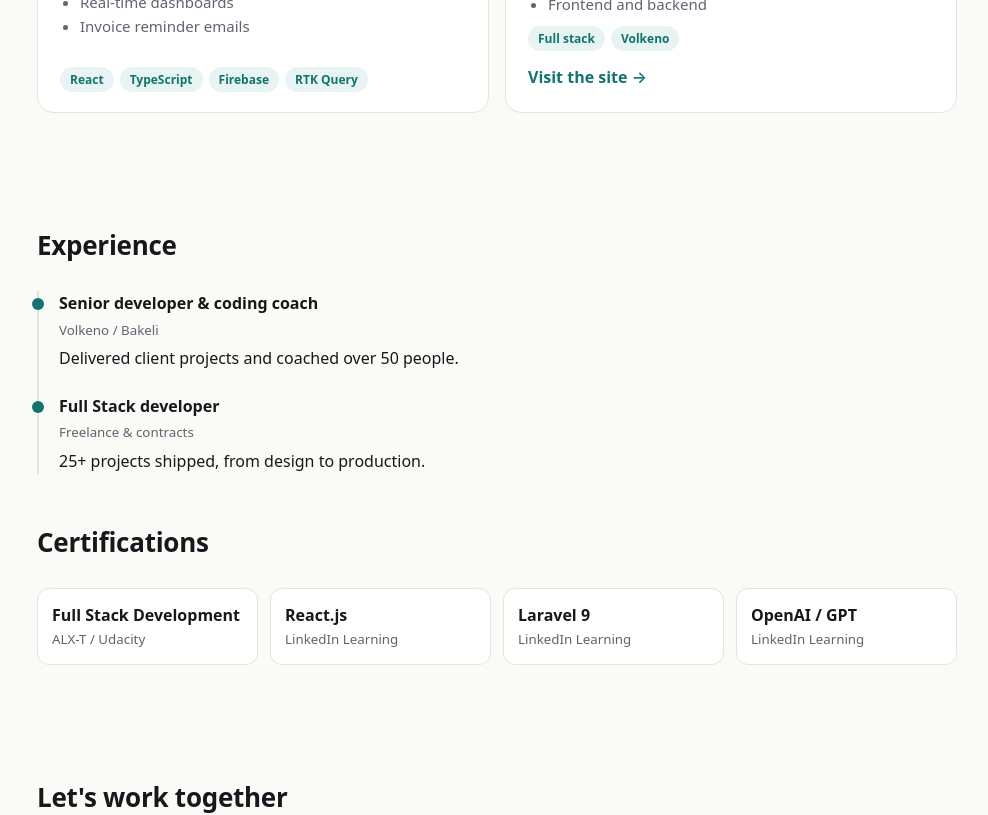
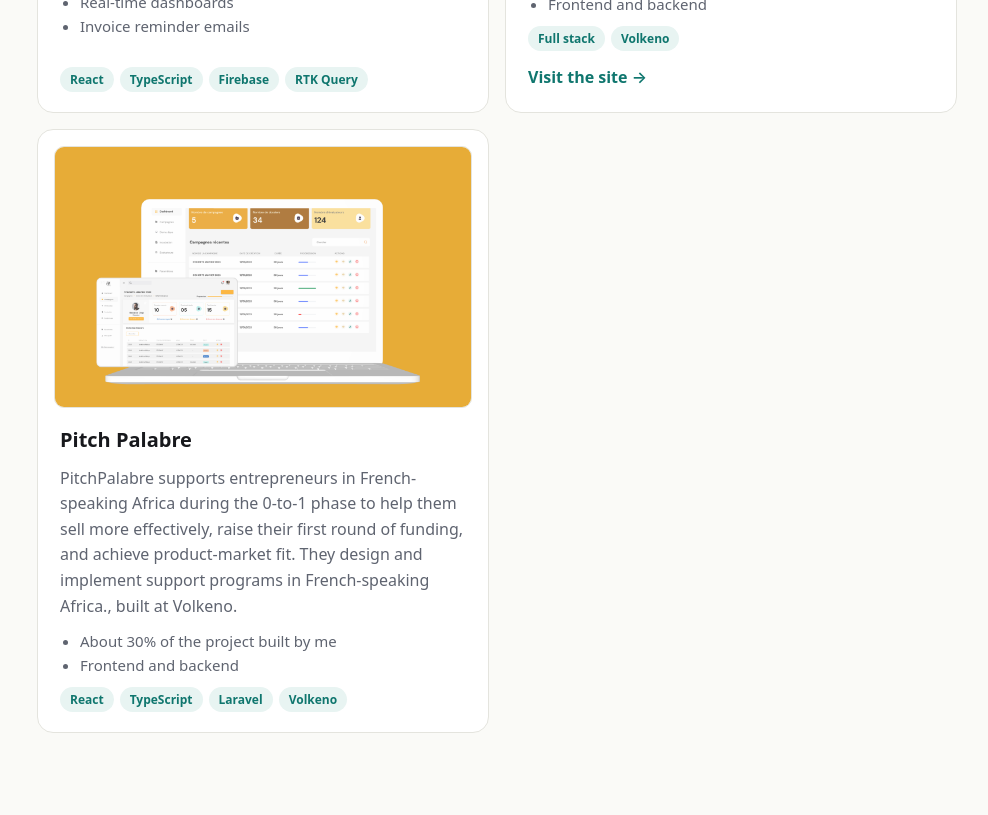
Before and after one commit to babasarr/portfolio-djibril, a React (Vite) app: page / in a window 1280 px wide. Shown: the part 1740-2555 px from the top of the page, without its empty margins (143-1131 px from the left). Built offline with nearby package versions, Linux system fonts and the light colour scheme.

Commit message:
update [projects

```diff
--- a/src/data/projects.ts
+++ b/src/data/projects.ts
@@ -31,4 +31,18 @@
     },
     stack: ['Full stack', 'Volkeno'],
   },
+  {
+    id: 'pitch-palabre',
+    kind: 'web',
+    image: 'projects/pitch_palabre.png',
+    host: 'pitchPalabre.org',
+    title: { fr: 'Pitch Palabre', en: 'Pitch Palabre' },
+    summary: { fr: "PitchPalabre accompagne les entrepreneur.e.s d’afrique francophone dans le 0 to 1 pour les aider à mieux vendre, lever leur 1er fonds et trouver l’adéquation produit marché. Ils conçoivent et implémentent des programmes d’accompagnement en Afrique francophone., réalisé chez Volkeno.",
+              en: 'PitchPalabre supports entrepreneurs in French-speaking Africa during the 0-to-1 phase to help them sell more effectively, raise their first round of funding, and achieve product-market fit. They design and implement support programs in French-speaking Africa., built at Volkeno.' },
+    points: {
+      fr: ['Environ 30 % du projet développé par mes soins', 'Frontend et backend'],
+      en: ['About 30% of the project built by me', 'Frontend and backend'],
+    },
+    stack: ['React', 'TypeScript', 'Laravel', 'Volkeno'],
+  },
 ]
```
Also changed, not shown: public/projects/pitch_palabre.png (added).
